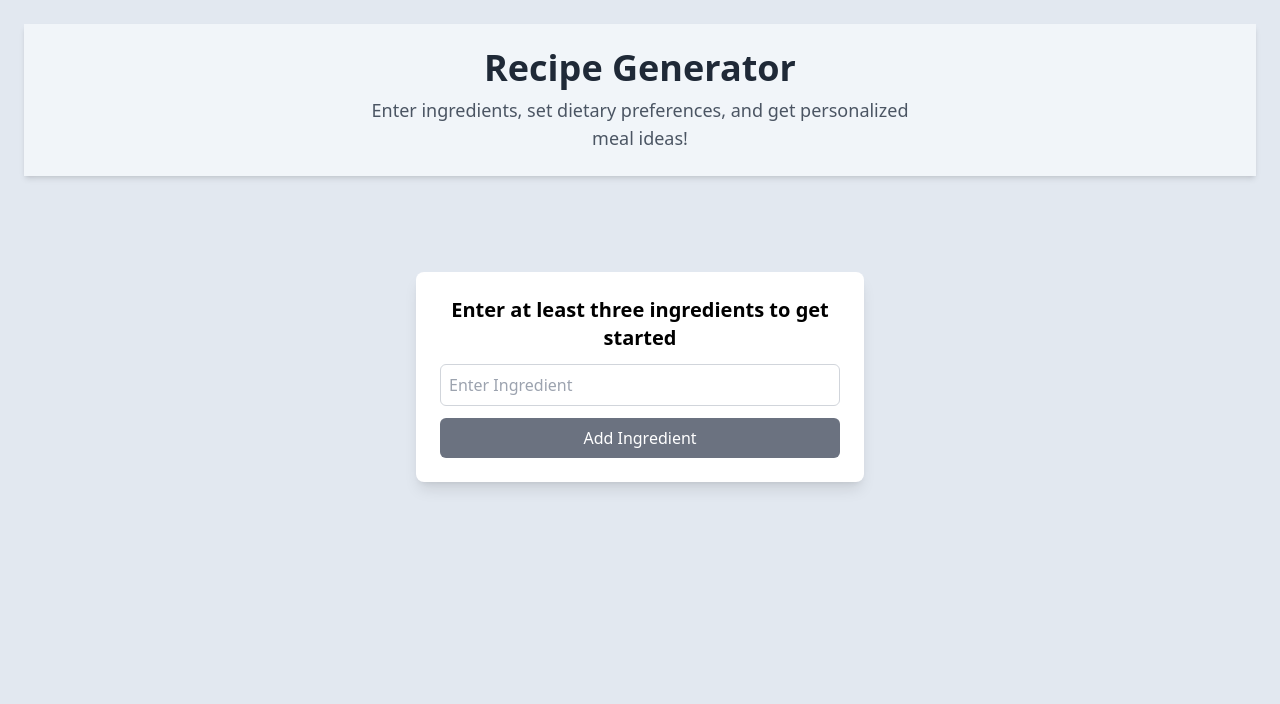
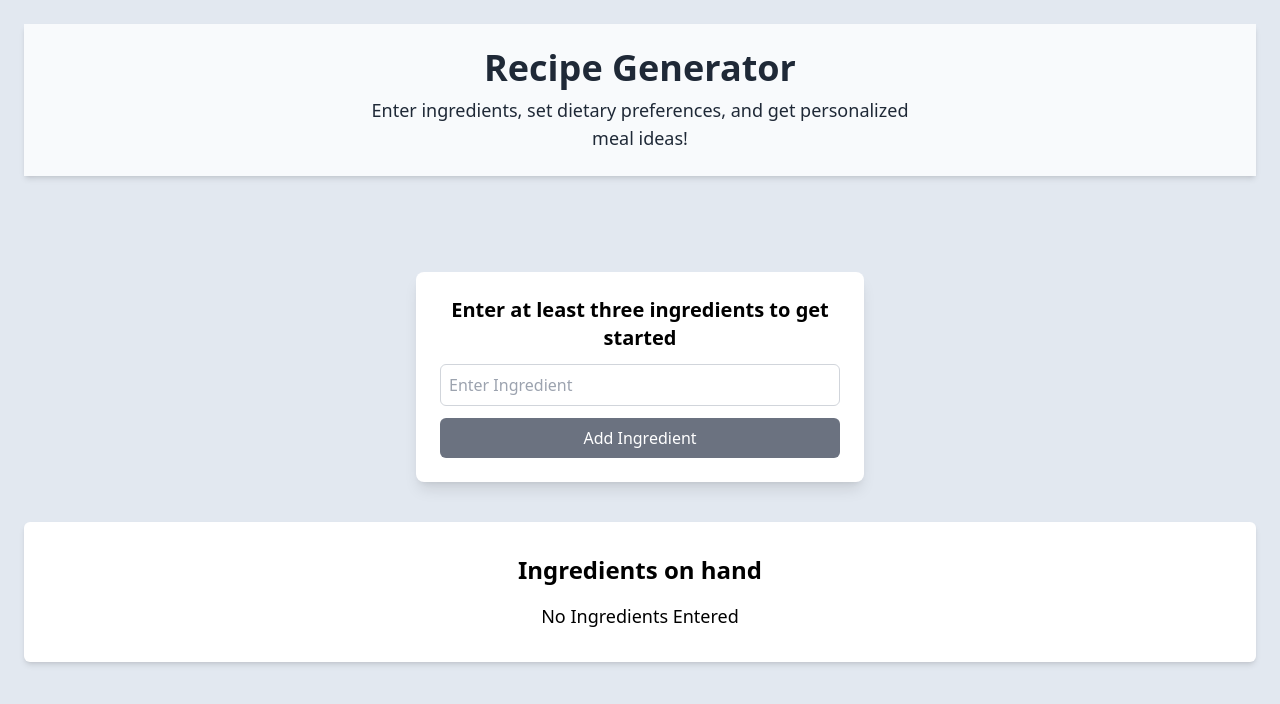
Before and after one commit to shawiminhas/recipe-generator, a Next.js app: page / in a window 1280 px wide. Shown: the top 704 px of the page. Built offline with nearby package versions, Linux system fonts and the light colour scheme.

Commit message:
Add functionality for showing different items in basket

```diff
--- a/package.json
+++ b/package.json
@@ -12,7 +12,8 @@
     "@tailwindcss/postcss": "^4.0.6",
     "next": "15.1.7",
     "react": "^19.0.0",
-    "react-dom": "^19.0.0"
+    "react-dom": "^19.0.0",
+    "uuid": "^11.0.5"
   },
   "devDependencies": {
     "postcss": "^8.5.2",
--- a/src/app/components/header.jsx
+++ b/src/app/components/header.jsx
@@ -1,8 +1,8 @@
 export default function Header() {
 	return (
-		<header className="flex flex-col items-center text-center bg-slate-100 p-6 shadow-md w-full">
+		<header className="flex flex-col items-center text-center bg-slate-50 p-6 shadow-md w-full">
 			<h1 className="text-4xl font-bold text-gray-800">Recipe Generator</h1>
-			<p className="text-lg text-gray-600 max-w-xl mt-2">
+			<p className="text-lg text-gray-800 max-w-xl mt-2">
 				Enter ingredients, set dietary preferences, and get personalized meal ideas!
 			</p>
 		</header>
--- a/src/app/components/ingredientForm.jsx
+++ b/src/app/components/ingredientForm.jsx
@@ -1,10 +1,14 @@
+import { useState } from "react";
+
 export default function IngredientForm({ setIngredients }) {
+	const [ingredient, setIngredient] = useState("");
+
 	function updateIngredients(event) {
 		event.preventDefault();
-		if (event.target.ingredient.value.trim()) {
-			setIngredients((prevIngredients) => [...prevIngredients, event.target.ingredient.value]);
+		if (ingredient.trim()) {
+			setIngredients((prevIngredients) => [...prevIngredients, ingredient]);
 		}
-		event.target.reset();
+		setIngredient("");
 	}
 
 	return (
@@ -18,6 +22,8 @@ export default function IngredientForm({ setIngredients }) {
 						id="ingredient"
 						type="text"
 						placeholder="Enter Ingredient"
+						value={ingredient}
+						onChange={(e) => setIngredient(e.target.value)}
 					/>
 					<button
 						className="bg-gray-500 text-white font-medium p-2 rounded-md transition hover:bg-gray-600"
--- /dev/null
+++ b/src/app/components/itemsInBasket.jsx
@@ -0,0 +1,14 @@
+import { v4 as uuidv4 } from "uuid";
+
+export default function ItemsInBasket({ ingredients }) {
+	function listIngredients() {
+		return ingredients.map((ingredient) => <li key={uuidv4()}>{ingredient}</li>);
+	}
+
+	return (
+		<div className="flex flex-col justify-center items-center bg-white p-8 mt-10 rounded-md shadow-md">
+			<div className="text-2xl font-semibold mb-4">Ingredients on hand</div>
+			<ul className="text-lg space-y-1">{ingredients.length > 0 ? listIngredients() : "No Ingredients Entered"}</ul>
+		</div>
+	);
+}
--- a/src/app/components/showRecipe.jsx
+++ b/src/app/components/showRecipe.jsx
@@ -1,7 +1,7 @@
 export default function ShowRecipe() {
 	return (
 		<>
-			<div className="bg-slate-100 p-8 mt-16 shadow-md">
+			<div className="bg-white p-8 mt-16 shadow-md rounded-md">
 				<div className="text-xl font-bold w-screen ">Ready for a recipe?</div>
 				<div className="flex justify-end ">
 					<button className="bg-gray-500 text-white px-4 py-3 rounded-lg font-medium transition-all hover:bg-gray-600">
--- a/src/app/page.js
+++ b/src/app/page.js
@@ -3,6 +3,7 @@ import Header from "./components/header";
 import { useState } from "react";
 import IngredientForm from "./components/ingredientForm";
 import ShowRecipe from "./components/showRecipe";
+import ItemsInBasket from "./components/itemsInBasket";
 
 export default function Home() {
 	const [ingredients, setIngredients] = useState([]);
@@ -12,7 +13,8 @@ export default function Home() {
 			<Header />
 			<div className="mt-24 w-full">
 				<IngredientForm setIngredients={setIngredients} />
-				{ingredients.length > 3 && <ShowRecipe />}
+				<ItemsInBasket ingredients={ingredients} />
+				{ingredients.length >= 3 && <ShowRecipe />}
 			</div>
 		</div>
 	);
--- /dev/null
+++ b/src/app/server/api-utils.js
@@ -0,0 +1 @@
+// add chatgpt api
```
Also changed, not shown: 1 other file (tests, documents, lock files or other folders).
